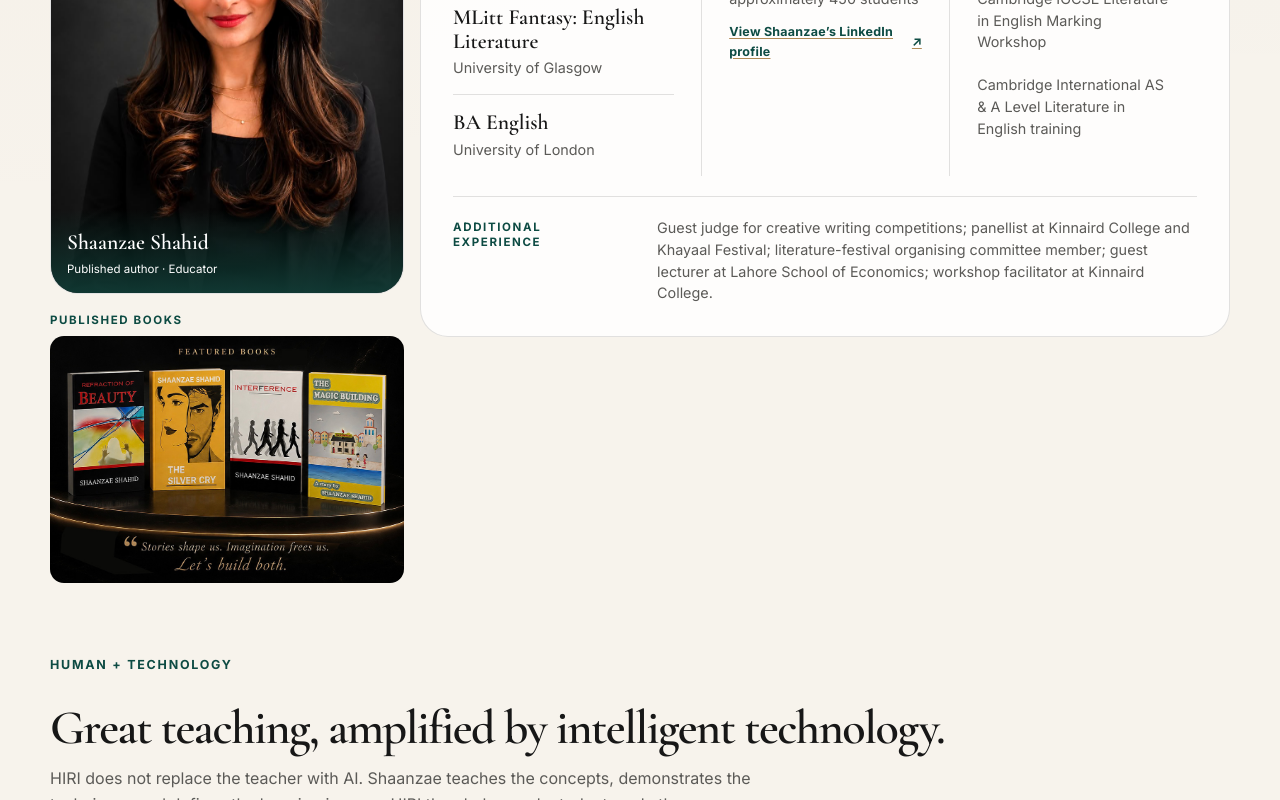
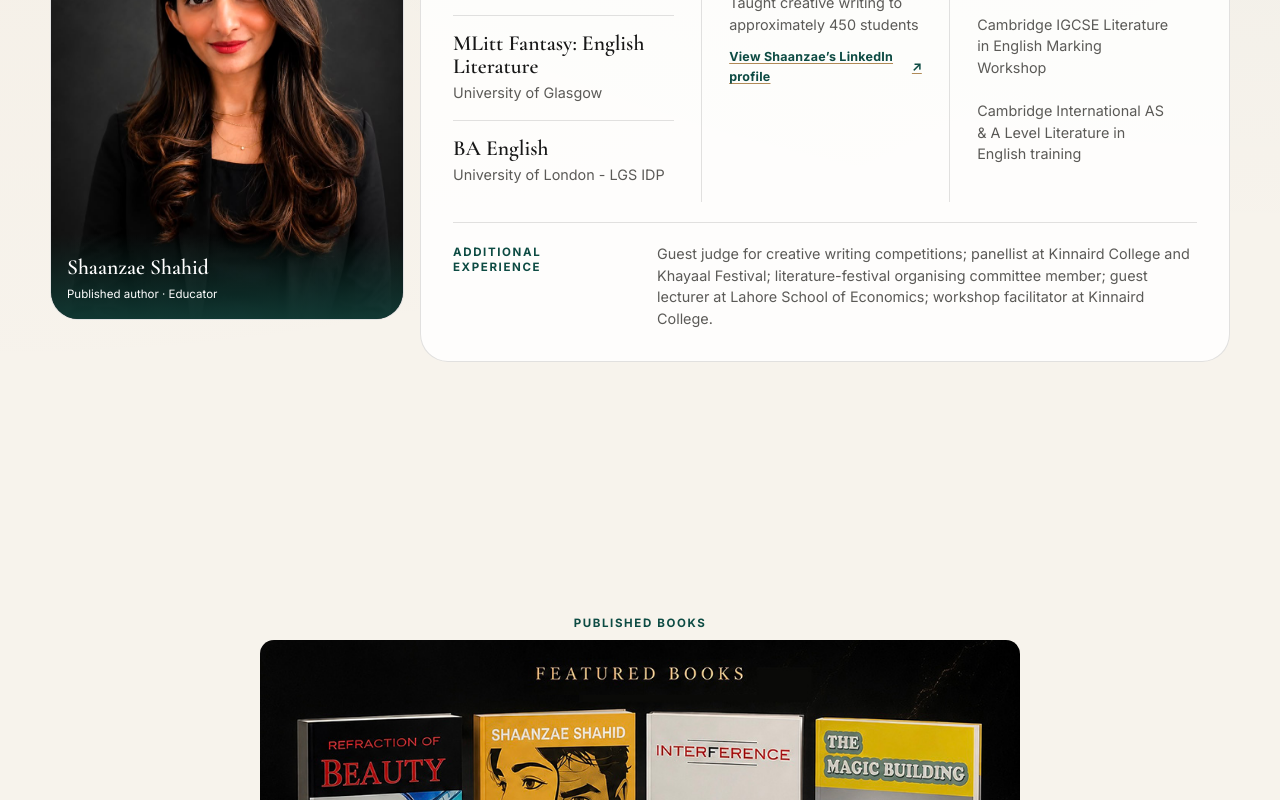
Before and after one commit to sm9449/hiri-website, a Next.js app: page / in a window 1280 px wide. Shown: the part 1740-2540 px from the top of the page. Built offline with nearby package versions, Linux system fonts and the light colour scheme.

Commit message:
main page format change

```diff
--- a/app/globals.css
+++ b/app/globals.css
@@ -338,8 +338,8 @@ p {
 .profile-link { display: inline-flex; gap: .35rem; align-items: center; margin-top: .75rem; color: var(--accent); font-size: .78rem; font-weight: 700; letter-spacing: .02em; text-decoration: underline; text-decoration-color: var(--warm); text-underline-offset: .2em; }
 .profile-link:hover, .profile-link:focus-visible { color: var(--warm); }
 .profile-subsection { padding-top: 1rem; }
-.published-books { grid-column: 1; grid-row: 2; width: 100%; margin: 0; padding-top: .15rem; }
-.published-books img { width: 100%; height: auto; margin-top: .55rem; border-radius: var(--radius-sm); }
+.published-books { width: min(100%, 760px); margin: 2rem auto 0; text-align: center; }
+.published-books img { width: 100%; height: auto; margin: .55rem auto 0; border-radius: var(--radius-sm); }
 .profile-sub-label { color: var(--muted); font-size: .68rem; }
 .profile-list { padding-top: .45rem; }
 .profile-additional { grid-column: 1 / -1; display: grid; grid-template-columns: 1fr 3fr; gap: 1.5rem; margin-top: 1.25rem; padding-top: 1.25rem; border-top: 1px solid var(--border); }
@@ -794,7 +794,7 @@ a:focus-visible {
   .profile-column + .profile-column { margin-top: 1.25rem; padding-top: 1.25rem; border-top: 1px solid var(--border); }
   .profile-additional { display: block; margin-top: 1.25rem; padding-top: 1.25rem; }
   .profile-additional p:last-child { margin-top: .65rem; }
-  .published-books { grid-column: 1; grid-row: auto; width: 100%; margin-top: 0; padding-top: 0; }
+  .published-books { width: 100%; margin-top: 1.5rem; }
   .learning-flow { grid-template-columns: repeat(2, 1fr); }
   .mentor-grid, .compare-grid, .outcome-grid { grid-template-columns: 1fr; }
   .lesson-cycle, .writing-comparison { grid-template-columns: 1fr; }
--- a/app/page.tsx
+++ b/app/page.tsx
@@ -25,7 +25,7 @@ export default function HomePage() {
 
     <section className="section section-tint"><Container><SectionHeading title="Writing is more than producing words." description={<>AI can generate text. A writer still has to decide <strong>what to say, what to keep, what to change and what the reader should feel.</strong><br /><br />HIRI develops the thinking behind good writing — from imagination and original ideas to structure, voice, refinement and revision.</>} /></Container></section>
 
-    <section className="section authority-section"><Container><SectionHeading eyebrow="Shaanzae's experience & credentials" title="Learn from someone who teaches writing — and writes." description="Shaanzae Shahid is a published author and university lecturer whose career spans creative writing, English Literature, international qualifications and curriculum leadership. HIRI is built around her teaching — not around generic AI-generated content." />
+    <section className="section authority-section"><Container><SectionHeading eyebrow="Shaanzae's experience & credentials" title="Learn from someone who teaches writing — and writes." description="Shaanzae Shahid is a published author and university lecturer whose career spans creative writing, English Literature, international qualifications and curriculum leadership. HIRI is built on her teaching, expertise and approach to creative writing, enhanced by technology to create a guided learning experience." />
       <div className="profile-composition">
         <figure className="profile-portrait">
           <Image src="/Shaanzae.jpeg" alt="Shaanzae Shahid" fill sizes="(max-width: 720px) 320px, 30vw" priority />
@@ -36,7 +36,7 @@ export default function HomePage() {
           <p className="profile-label">Education</p>
           <div className="profile-item"><h3>PGCert: Teaching Creative Writing</h3><p>University of Cambridge</p></div>
           <div className="profile-item"><h3>MLitt Fantasy: English Literature</h3><p>University of Glasgow</p></div>
-          <div className="profile-item"><h3>BA English</h3><p>University of London</p></div>
+          <div className="profile-item"><h3>BA English</h3><p>University of London - LGS IDP</p></div>
         </div>
         <div className="profile-column">
           <p className="profile-label">Professional experience</p>
@@ -48,8 +48,8 @@ export default function HomePage() {
         </div>
         <div className="profile-additional"><p className="profile-label">Additional experience</p><p>Guest judge for creative writing competitions; panellist at Kinnaird College and Khayaal Festival; literature-festival organising committee member; guest lecturer at Lahore School of Economics; workshop facilitator at Kinnaird College.</p></div>
         </div>
-        <div className="published-books"><p className="profile-label">Published books</p><Image src="/books2.jpg" alt="Published books by Shaanzae Shahid" width={1000} height={697} /></div>
       </div>
+      <div className="published-books"><p className="profile-label">Published books</p><Image src="/books2.jpg" alt="Published books by Shaanzae Shahid" width={1000} height={697} /></div>
     </Container></section>
 
     <section className="section"><Container><SectionHeading eyebrow="Human + technology" title="Great teaching, amplified by intelligent technology." description="HIRI does not replace the teacher with AI. Shaanzae teaches the concepts, demonstrates the techniques and defines the learning journey. HIRI then helps each student apply those lessons through structured practice, feedback, reflection and personalised guidance." /><div className="grid-3"><article className="card"><p className="panel-label">Shaanzae teaches</p><h3>Expert instruction</h3><p>Demonstrations, examples and a carefully designed Creative English curriculum.</p></article><article className="card"><p className="panel-label">HIRI observes</p><h3>Useful evidence</h3><p>Each task is evaluated against the lesson objective and multiple dimensions of writing quality.</p></article><article className="card"><p className="panel-label">The student grows</p><h3>Visible progress</h3><p>Feedback, reflection and weekly Mentor guidance help students recognise strengths and correct weaknesses.</p></article></div></Container></section>
```
